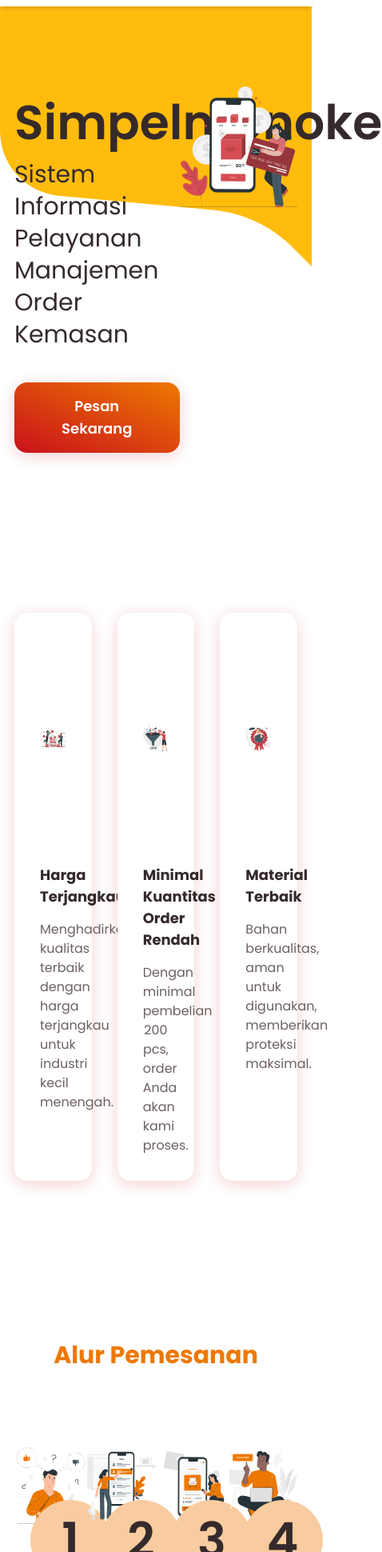
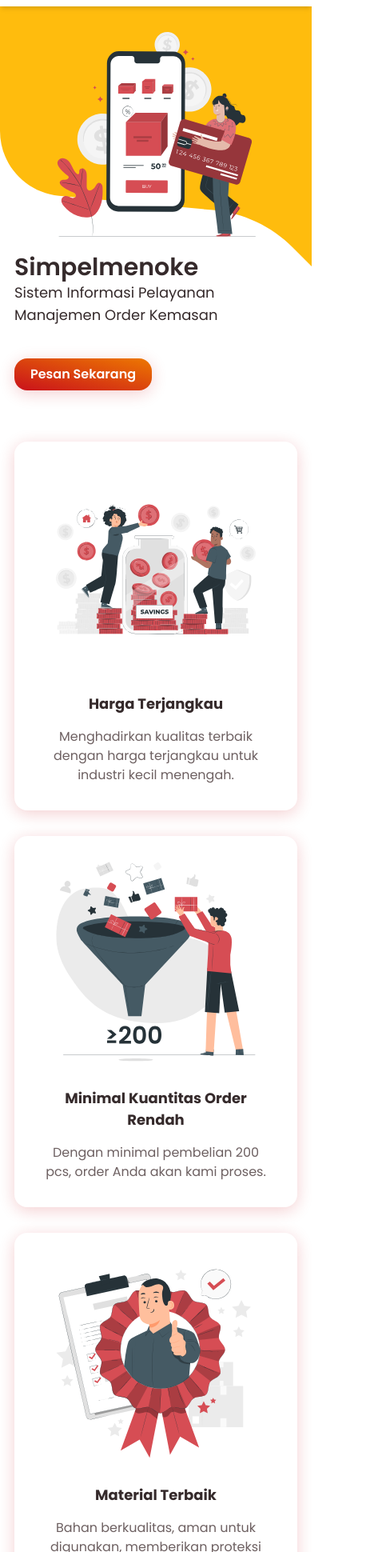
Before and after one commit to ivannoard/simpelmen-fe, a React (Create React App) app: page / in a window 390 px wide. Shown: the part 60-2000 px from the top of the page at 80% size, 478 px wide, since content can reach past the window. Built offline with nearby package versions, Linux system fonts and the light colour scheme.

Commit message:
responsive landing page & routing detail

```diff
--- a/src/App.js
+++ b/src/App.js
@@ -2,6 +2,7 @@ import { Route, Routes, useNavigate } from "react-router-dom";
 import Home from "./pages/Home";
 import Login from "./pages/Auth/Login";
 import Dashboard from "./pages/Dashboard";
+import DetailProduct from "./pages/DetailProduct/DetailProduct";
 import Register from "./pages/Auth/Register";
 import WithoutFrame from "./components/global/WithoutFrame";
 import WithFrame from "./components/global/WithFrame";
@@ -72,6 +73,7 @@ function App() {
         </Route>
         <Route element={<WithFrame />}>
           <Route path="/" element={<Home />} />
+          <Route path="/detail-produk/:productId" element={<DetailProduct />} />
           <Route
             path="/dashboard"
             element={
--- a/src/index.css
+++ b/src/index.css
@@ -45,6 +45,9 @@ p {
 .button-gradient {
   @apply text-lg text-white font-semibold px-30/sp py-4 rounded-2xl bg-gradient-to-bl from-orange-900 to-primary-900 hover:from-primary-900 hover:to-orange-900 shadow-[0_4px_20px_0_#C9111B33];
 }
+.button-gradient-sm {
+  @apply text-base text-white font-semibold px-5 py-2 rounded-2xl bg-gradient-to-bl from-orange-900 to-primary-900 hover:from-primary-900 hover:to-orange-900 shadow-[0_4px_20px_0_#C9111B33];
+}
 .button-white {
   @apply text-lg text-dark font-semibold px-30/sp py-4 rounded-2xl bg-white hover:text-primary-900 shadow-[0_4px_20px_0_#C9111B33];
 }
--- /dev/null
+++ b/src/pages/DetailProduct/DetailProduct.jsx
@@ -0,0 +1,16 @@
+import React from "react";
+import { useParams } from "react-router-dom";
+
+const DetailProduct = () => {
+  const { productId } = useParams();
+  console.log(productId);
+  return (
+    <>
+      <section className="containers">
+        <h1>Ini adalah produk dengan ID: {productId}</h1>
+      </section>
+    </>
+  );
+};
+
+export default DetailProduct;
--- a/src/pages/Home/FlowOrder.jsx
+++ b/src/pages/Home/FlowOrder.jsx
@@ -8,7 +8,7 @@ const FlowOrder = () => {
         <p className="text-3xl text-orange-900 font-bold text-center">
           Alur Pemesanan
         </p>
-        <div className="grid grid-cols-4 my-10">
+        <div className="grid grid-cols-2 md:grid-cols-4 gap-5 my-10">
           <div className="card text-center">
             <div className="relative">
               <img
@@ -16,8 +16,8 @@ const FlowOrder = () => {
                 alt="pilih-produk"
                 className="w-[205px] h-[211px] mx-auto"
               />
-              <div className="absolute -bottom-3 left-5 flex justify-center items-center w-[100px] h-[100px] bg-orange-400 rounded-full">
-                <h1>1</h1>
+              <div className="absolute -bottom-3 left-5 flex justify-center items-center w-[50px] h-[50px] md:w-[100px] md:h-[100px] bg-orange-400 rounded-full">
+                <h1 className="!text-[25px] md:!text-6xl">1</h1>
               </div>
             </div>
             <h6 className="mt-5">Pilih Produk</h6>
@@ -29,8 +29,8 @@ const FlowOrder = () => {
                 alt="pilih-produk"
                 className="w-[205px] h-[211px] mx-auto"
               />
-              <div className="absolute -bottom-3 left-5 flex justify-center items-center w-[100px] h-[100px] bg-orange-400 rounded-full">
-                <h1>2</h1>
+              <div className="absolute -bottom-3 left-5 flex justify-center items-center w-[50px] h-[50px] md:w-[100px] md:h-[100px] bg-orange-400 rounded-full">
+                <h1 className="!text-[25px] md:!text-6xl">2</h1>
               </div>
             </div>
             <h6 className="mt-5">Pilih Spesifikasi Produk</h6>
@@ -42,8 +42,8 @@ const FlowOrder = () => {
                 alt="pilih-produk"
                 className="w-[205px] h-[211px] mx-auto"
               />
-              <div className="absolute -bottom-3 left-5 flex justify-center items-center w-[100px] h-[100px] bg-orange-400 rounded-full">
-                <h1>3</h1>
+              <div className="absolute -bottom-3 left-5 flex justify-center items-center w-[50px] h-[50px] md:w-[100px] md:h-[100px] bg-orange-400 rounded-full">
+                <h1 className="!text-[25px] md:!text-6xl">3</h1>
               </div>
             </div>
             <h6 className="mt-5">Masukkan Keranjang</h6>
@@ -55,8 +55,8 @@ const FlowOrder = () => {
                 alt="pilih-produk"
                 className="w-[205px] h-[211px] mx-auto"
               />
-              <div className="absolute -bottom-3 left-5 flex justify-center items-center w-[100px] h-[100px] bg-orange-400 rounded-full">
-                <h1>4</h1>
+              <div className="absolute -bottom-3 left-5 flex justify-center items-center w-[50px] h-[50px] md:w-[100px] md:h-[100px] bg-orange-400 rounded-full">
+                <h1 className="!text-[25px] md:!text-6xl">4</h1>
               </div>
             </div>
             <h6 className="mt-5">Pesan</h6>
@@ -68,8 +68,8 @@ const FlowOrder = () => {
                 alt="pilih-produk"
                 className="w-[205px] h-[211px] mx-auto"
               />
-              <div className="absolute -bottom-3 left-5 flex justify-center items-center w-[100px] h-[100px] bg-orange-400 rounded-full">
-                <h1>5</h1>
+              <div className="absolute -bottom-3 left-5 flex justify-center items-center w-[50px] h-[50px] md:w-[100px] md:h-[100px] bg-orange-400 rounded-full">
+                <h1 className="!text-[25px] md:!text-6xl">5</h1>
               </div>
             </div>
             <h6 className="mt-5">Persetujuan Pesanan</h6>
@@ -81,8 +81,8 @@ const FlowOrder = () => {
                 alt="pilih-produk"
                 className="w-[205px] h-[211px] mx-auto"
               />
-              <div className="absolute -bottom-3 left-5 flex justify-center items-center w-[100px] h-[100px] bg-orange-400 rounded-full">
-                <h1>6</h1>
+              <div className="absolute -bottom-3 left-5 flex justify-center items-center w-[50px] h-[50px] md:w-[100px] md:h-[100px] bg-orange-400 rounded-full">
+                <h1 className="!text-[25px] md:!text-6xl">6</h1>
               </div>
             </div>
             <h6 className="mt-5">Desain</h6>
@@ -94,8 +94,8 @@ const FlowOrder = () => {
                 alt="pilih-produk"
                 className="w-[205px] h-[211px] mx-auto"
               />
-              <div className="absolute -bottom-3 left-5 flex justify-center items-center w-[100px] h-[100px] bg-orange-400 rounded-full">
-                <h1>7</h1>
+              <div className="absolute -bottom-3 left-5 flex justify-center items-center w-[50px] h-[50px] md:w-[100px] md:h-[100px] bg-orange-400 rounded-full">
+                <h1 className="!text-[25px] md:!text-6xl">7</h1>
               </div>
             </div>
             <h6 className="mt-5">Produksi</h6>
@@ -107,8 +107,8 @@ const FlowOrder = () => {
                 alt="pilih-produk"
                 className="w-[205px] h-[211px] mx-auto"
               />
-              <div className="absolute -bottom-3 left-5 flex justify-center items-center w-[100px] h-[100px] bg-orange-400 rounded-full">
-                <h1>8</h1>
+              <div className="absolute -bottom-3 left-5 flex justify-center items-center w-[50px] h-[50px] md:w-[100px] md:h-[100px] bg-orange-400 rounded-full">
+                <h1 className="!text-[25px] md:!text-6xl">8</h1>
               </div>
             </div>
             <h6 className="mt-5">Pengiriman</h6>
--- a/src/pages/Home/Hero.jsx
+++ b/src/pages/Home/Hero.jsx
@@ -10,16 +10,22 @@ const Hero = () => {
           alt=""
           className="absolute top-0 -z-10 left-0 right-0 mx-auto"
         />
-        <div className="containers grid grid-cols-12">
-          <div className="col-span-7 self-center">
-            <h1 clasName="!text-blue-500">Simpelmenoke</h1>
-            <p className="text-3xl leading-10">
+        <div className="containers !py-8 md:!py-100/sp md:px-18/sp flex flex-wrap flex-col-reverse md:grid md:grid-cols-12">
+          <div className="w-full self-center md:col-span-7">
+            <h1 className="!text-3xl md:!text-6xl md:mb-4">Simpelmenoke</h1>
+            <p className="!text-lg md:!text-[30px]">
               Sistem Informasi Pelayanan Manajemen Order Kemasan
             </p>
-            <button className="button-gradient mt-10">Pesan Sekarang</button>
+            <button className="button-gradient-sm md:text-lg md:px-30/sp md:py-4 mt-10">
+              Pesan Sekarang
+            </button>
           </div>
-          <div className="col-span-5">
-            <img src={svg.heroImage} alt="" />
+          <div className="w-full md:col-span-5">
+            <img
+              src={svg.heroImage}
+              alt="woman-with-creditcard"
+              className="w-[250px] md:w-full mx-auto mb-5"
+            />
           </div>
         </div>
       </section>
--- a/src/pages/Home/OurProduct.jsx
+++ b/src/pages/Home/OurProduct.jsx
@@ -1,4 +1,5 @@
 import React from "react";
+import { Link } from "react-router-dom";
 import svg from "../../assets/svg";
 
 const OurProduct = () => {
@@ -11,10 +12,10 @@ const OurProduct = () => {
         <img
           src={svg.bgOurProduct}
           alt=""
-          className="absolute -z-10 top-30 left-0 right-0 mx-auto h-[826px]"
+          className="absolute -z-10 top-32 left-0 right-0 mx-auto h-[826px]"
         />
-        <div className="containers">
-          <div className="grid grid-cols-3 gap-8">
+        <div className="containers !py-8 md:!py-100/sp">
+          <div className="grid grid-cols-2 md:grid-cols-3 gap-8">
             {[1, 2, 3, 4, 5, 6].map((item, index) => (
               <div
                 className="card p-5 bg-white rounded-2xl text-center shadow-lg"
@@ -22,12 +23,17 @@ const OurProduct = () => {
               >
                 <img src={svg.karton} alt="karton" />
                 <p>Karton</p>
-                <h3>Box A1 Pound</h3>
-                <button className="button-fill !px-[20px] !py-[8px] mt-3">
-                  Lihat Produk
-                </button>
+                <h3 className="!text-lg md:!text-3xl md:mb-3">Box A1 Pound</h3>
+                <Link to={`/detail-produk/${item}`}>
+                  <button className="button-fill-sm !px-4 !py-2 !text-[10px] md:!px-30/sp md:!py-4 md:!text-lg">
+                    Lihat Produk
+                  </button>
+                </Link>
               </div>
             ))}
+          </div>
+          <div className="mt-10 flex justify-center">
+            <button className="button-white">Lihat Produk Lainnya</button>
           </div>
         </div>
       </section>
--- /dev/null
+++ b/src/pages/Home/PAD.jsx
@@ -0,0 +1,38 @@
+import React from "react";
+
+const PAD = () => {
+  return (
+    <>
+      <section className="containers !py-8 mb-52">
+        <h3 className="text-center">Laporan Pendapatan Asli Daerah</h3>
+        <div className="overflow-x-auto">
+          <table className="table-auto bg-white w-[1440px] text-center mt-10">
+            <thead className="bg-[#F29A41]">
+              <tr>
+                <th className="text-white py-[8px]">No</th>
+                <th className="text-white py-[8px]">No. Pesanan</th>
+                <th className="text-white py-[8px]">Nama IKM</th>
+                <th className="text-white py-[8px]">Jumlah Total Retribusi</th>
+              </tr>
+            </thead>
+            <tbody>
+              {[1, 2, 3, 4, 5].map((item, index) => (
+                <tr key={index} className="border-b border-orange-100">
+                  <td className="py-[10px]">{item}</td>
+                  <td className="py-[10px]">001/BIKDK/O/VII/2022</td>
+                  <td className="py-[10px]">Ikha Catering</td>
+                  <td className="py-[10px]">Rp215.000</td>
+                </tr>
+              ))}
+            </tbody>
+          </table>
+        </div>
+        <div className="flex justify-center mt-10">
+          <button className="button-fill">Lihat Selengkapnya</button>
+        </div>
+      </section>
+    </>
+  );
+};
+
+export default PAD;
--- a/src/pages/Home/WhyUs.jsx
+++ b/src/pages/Home/WhyUs.jsx
@@ -4,7 +4,7 @@ import svg from "../../assets/svg";
 const WhyUs = () => {
   return (
     <>
-      <section className="containers grid grid-cols-3 gap-8">
+      <section className="containers !py-8 grid grid-cols-1 md:grid-cols-3 gap-8">
         <div className="card bg-white rounded-2xl p-8 text-center shadow-[0_4px_20px_0_#C9111B33]">
           <img
             src={svg.savingMoney}
--- a/src/pages/Home/index.jsx
+++ b/src/pages/Home/index.jsx
@@ -3,23 +3,18 @@ import { Link } from "react-router-dom";
 import FlowOrder from "./FlowOrder";
 import Hero from "./Hero";
 import OurProduct from "./OurProduct";
+import PAD from "./PAD";
 import WhyUs from "./WhyUs";
 
 const Home = () => {
   return (
     <>
       <main>
-        {/* hero */}
         <Hero />
-
-        {/* why us */}
         <WhyUs />
-
-        {/* flow order */}
         <FlowOrder />
-
-        {/* our product */}
         <OurProduct />
+        <PAD />
       </main>
     </>
   );
```
